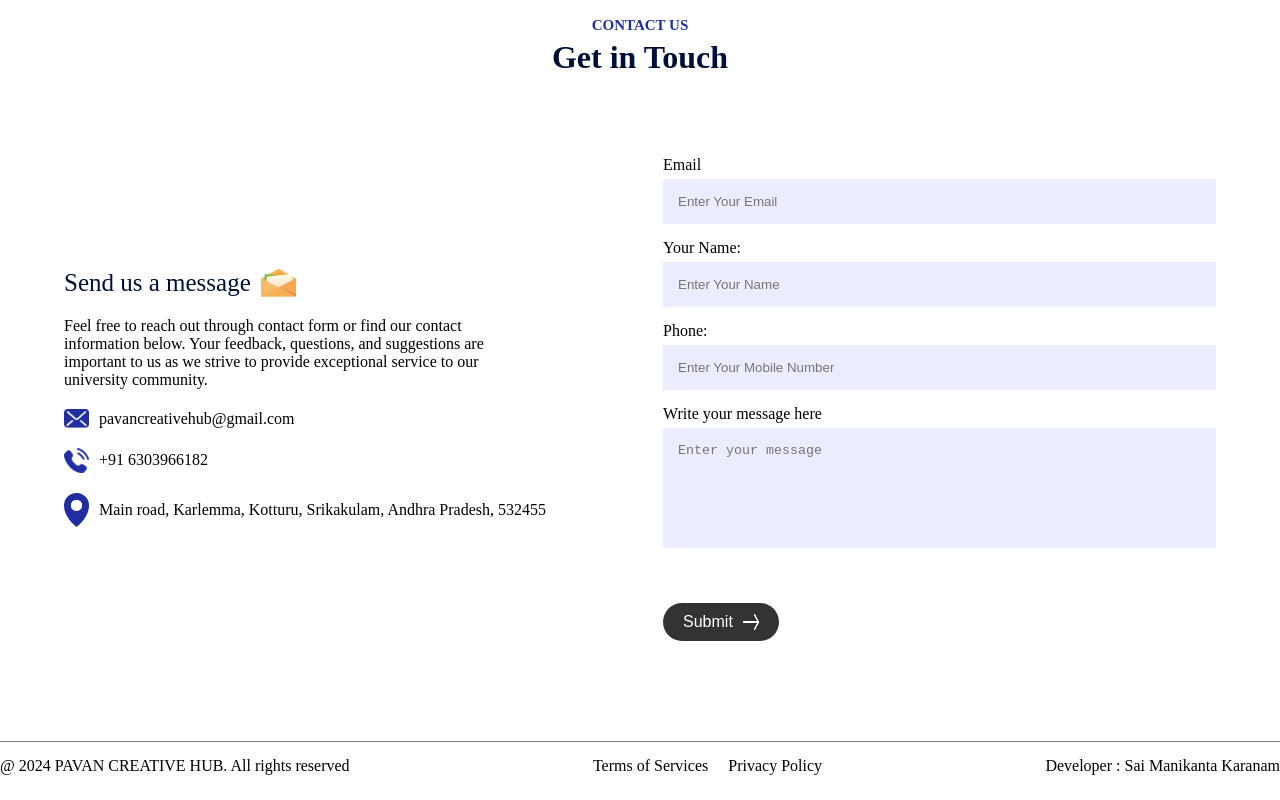
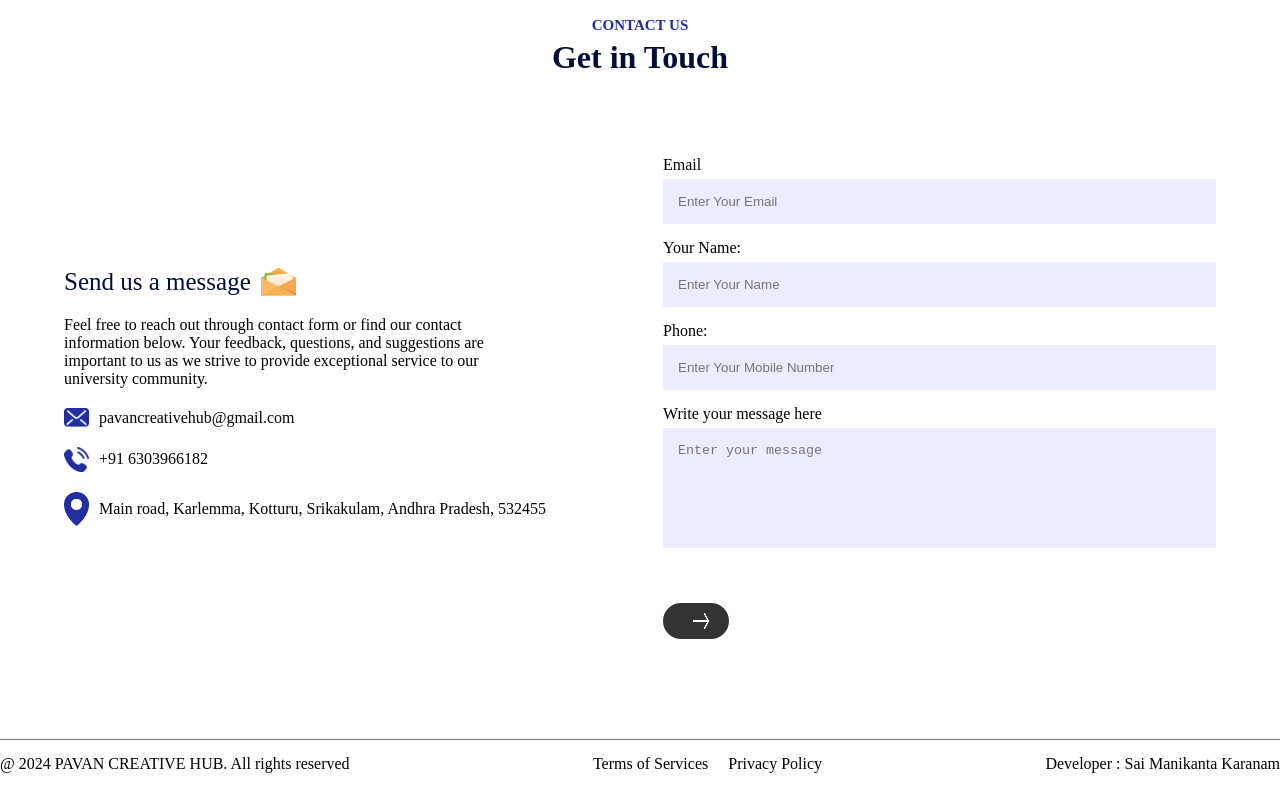
Before and after one commit to Saikaranam-70/pavancreativehub, a React (Vite) app: page / in a window 1280 px wide. Shown: the part 2213-3013 px from the top of the page. Built offline with nearby package versions, Linux system fonts and the light colour scheme; no server answers.

Commit message:
Update Contact.jsx

```diff
--- a/src/components/Contact/Contact.jsx
+++ b/src/components/Contact/Contact.jsx
@@ -68,7 +68,7 @@ const Contact = () => {
           <label>Write your message here</label>
           <textarea name="message" required={true} value={message} onChange={(e) => setMessage(e.target.value)} rows='6' id="" placeholder='Enter your message'></textarea>
           <button type='submit' className='btn dark-btn'>
-            {loading ? <LoadingSpinner /> : 'Submit'} <img src={white_arrow} alt="" />
+           <img src={white_arrow} alt="" />
           </button>
         </form>
         <span></span>
```
